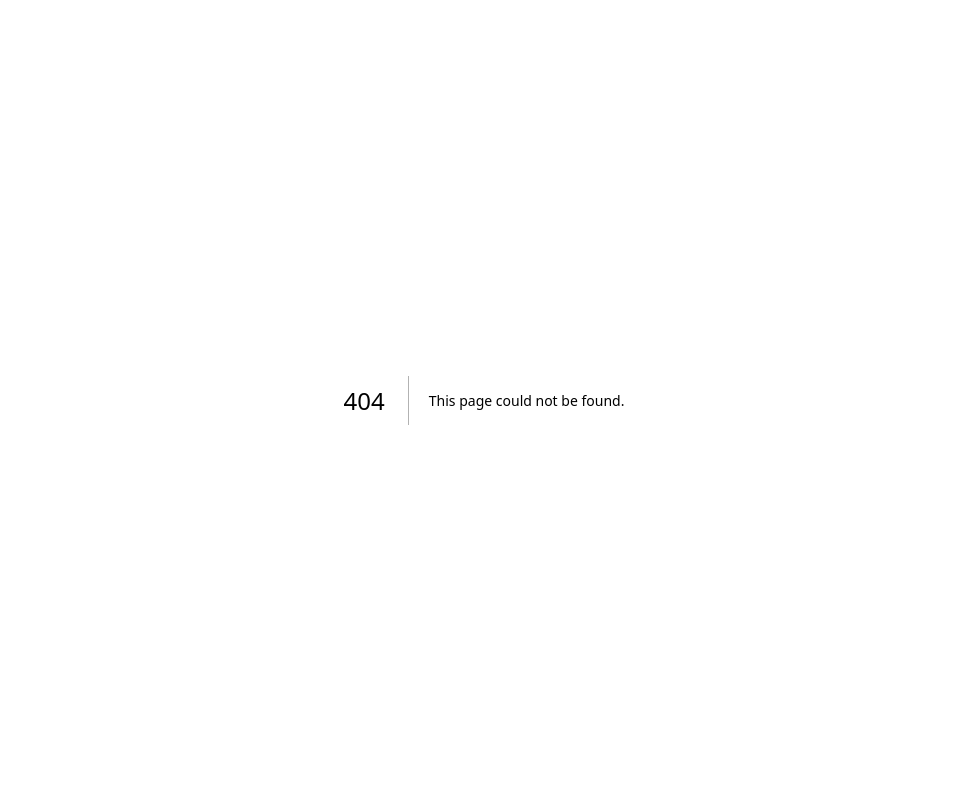
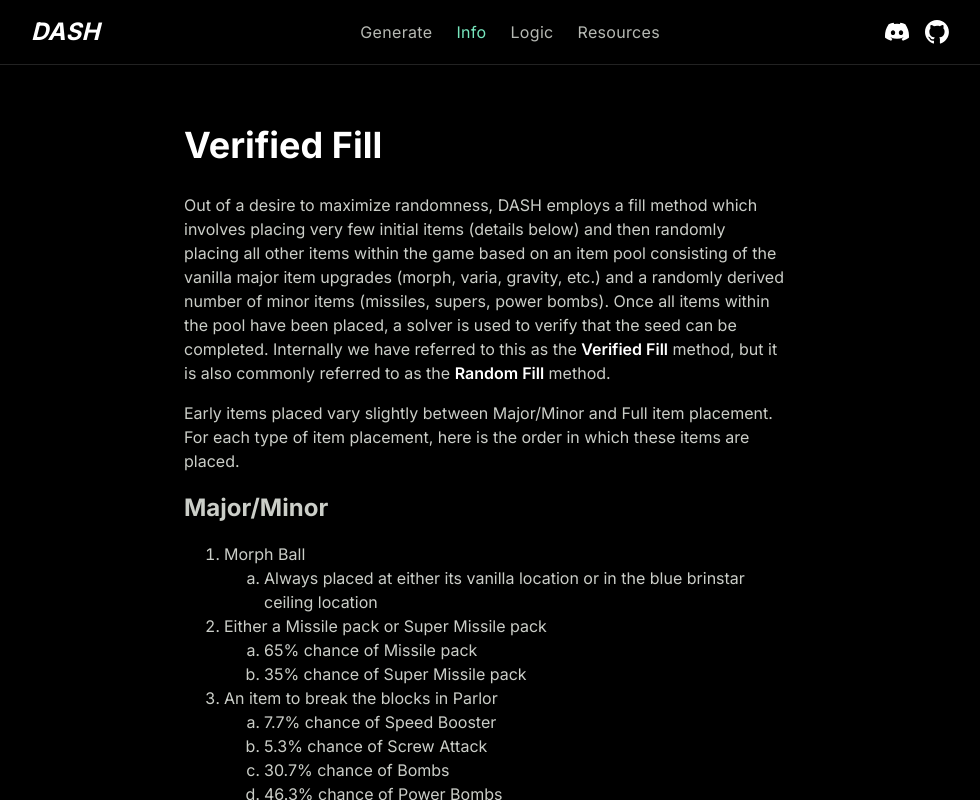
Before and after one commit to dashrando/dash-randomizer, a Next.js app in the folder apps/web/: page /info/verified-fill in a window 1280 px wide. Before the commit this address had no page. Shown: the whole page, without its empty margins (156-1136 px from the left). Built offline with nearby package versions, Linux system fonts and the light colour scheme.

Commit message:
add in verified fill page

```diff
--- a/apps/web/app/info/info.module.css
+++ b/apps/web/app/info/info.module.css
@@ -2,12 +2,20 @@
   max-width: 600px;
 }
 
-.article h2 {
+.article .headline {
+  font-size: 36px;
+  line-height: 36px;
+  color: #fff;
+}
+
+.article .title {
   color: #fff;
   margin: 0;
+  font-size: 24px;
+  line-height: 24px;
 }
 
-.article h2 a {
+.article .title a {
   color: #fff;
   text-decoration-color: transparent;
   text-decoration-thickness: 1px;
@@ -15,7 +23,7 @@
   transition: text-decoration-color 0.15s ease-in-out;
 }
 
-.article h2 a:hover {
+.article .title a:hover {
   text-decoration-color: #fff;
 }
 
@@ -69,6 +77,11 @@
   position: absolute;
   margin-top: -1px;
   margin-left: -16px;
+}
+
+.article ol li {
+  font-size: 16px;
+  line-height: 24px;
 }
 
 .titleWithBadge {
--- a/apps/web/app/info/page.tsx
+++ b/apps/web/app/info/page.tsx
@@ -8,10 +8,12 @@ export default function InfoPage() {
   return (
     <Wrapper>
       <div style={{ maxWidth: '600px', margin: '0 auto' }}>
-        <h2>Info Page</h2>
         <ul>
           <li>
             <Link href="/info/settings">Settings</Link>
+          </li>
+          <li>
+            <Link href="/info/verified-fill">Verified Fill</Link>
           </li>
         </ul>
       </div>
--- /dev/null
+++ b/apps/web/app/info/verified-fill/page.tsx
@@ -0,0 +1,88 @@
+// Out of a desire to maximize randomness, DASH employs a fill method which involves placing very few initial items (details below) and then randomly placing all other items within the game based on an item pool consisting of the vanilla major item upgrades (morph, varia, gravity, etc.) and a randomly derived number of minor items (missiles, supers, power bombs). Once all items within the pool have been placed, a solver is used to verify that the seed can be completed. Internally we have referred to this as the Verified Fill method, but it is also commonly referred to as the Random Fill method.
+
+import Badge from '@/app/components/badge'
+import Link from 'next/link'
+import { Wrapper } from '@/app/components/wrapper'
+import styles from '../info.module.css'
+import Spacer from '@/app/components/spacer'
+
+export default function VerifiedFillInfoPage() {
+  return (
+    <Wrapper>
+      <div style={{ maxWidth: '600px', margin: '0 auto' }}>
+        <article className={styles.article}>
+          <h1 className={styles.headline}>Verified Fill</h1>
+          <p>Out of a desire to maximize randomness, DASH employs a fill method which involves placing very few initial items (details below) and then randomly placing all other items within the game based on an item pool consisting of the vanilla major item upgrades (morph, varia, gravity, etc.) and a randomly derived number of minor items (missiles, supers, power bombs). Once all items within the pool have been placed, a solver is used to verify that the seed can be completed. Internally we have referred to this as the <strong>Verified Fill</strong> method, but it is also commonly referred to as the <strong>Random Fill</strong> method.</p>
+          <p>Early items placed vary slightly between Major/Minor and Full item placement. For each type of item placement, here is the order in which these items are placed.</p>
+          <h2>Major/Minor</h2>
+          <ol>
+            <li>
+              Morph Ball
+              <ol type="a">
+                <li>Always placed at either its vanilla location or in the blue brinstar ceiling location</li>
+              </ol>
+            </li>
+            <li>
+              Either a Missile pack or Super Missile pack
+              <ol type="a">
+                <li>65% chance of Missile pack</li>
+                <li>35% chance of Super Missile pack</li>
+              </ol>
+            </li>
+            <li>
+              An item to break the blocks in Parlor
+              <ol type="a">
+                <li>7.7% chance of Speed Booster</li>
+                <li>5.3% chance of Screw Attack</li>
+                <li>30.7% chance of Bombs</li>
+                <li>46.3% chance of Power Bombs</li>
+              </ol>
+            </li>
+          </ol>
+          <h2>Full</h2>
+          <ol>
+            <li>
+              Morph Ball
+              <ol type="a">
+                <li>Always placed at either its vanilla location or in the blue brinstar ceiling location</li>
+              </ol>
+            </li>
+            <li>
+              Either a Missile pack or Super Missile pack
+              <ol type="a">
+                <li>65% chance of Missile pack</li>
+                <li>35% chance of Super Missile pack</li>
+              </ol>
+            </li>
+            <li>
+              A movement item which can break the blocks in Parlor
+              <ol type="a">
+                <li>7.7% chance of Screw Attack</li>
+                <li>7.7% chance of Speed Booster</li>
+                <li>7.7% chance of Bombs</li>
+              </ol>
+            </li>
+            <li>Power Bomb pack</li>
+          </ol>
+          <p>Once these early items are placed, a process similar to shuffling a deck of cards occurs to place the other items. The DASH solver ensures that all item locations within the game will be accessible in order for a seed to be considered valid.</p>
+          <p>This same approach is used for both Boss Shuffle and Area Randomization. Combinations of bosses and area portals are generated randomly, and the solver is used to verify that the seed is valid.</p>
+          <p>The process for generating a seed goes in this order:</p>
+          <ol>
+            <li>Initialize the solver using the vanilla map</li>
+            <li>Randomize boss locations</li>
+            <li>Randomize area connections</li>
+            <li>Place early items</li>
+            <li>Place remaining items</li>
+            <li>
+              Verify seed can be solved
+              <ol type="a">
+                <li>Return to step 5 if the seed cannot be solved</li>
+                <li>Return to step 1 using a new initial seed value after 150 failed attempts</li>
+              </ol>
+            </li>
+          </ol>
+        </article>
+      </div>
+    </Wrapper>
+  )
+}
```
